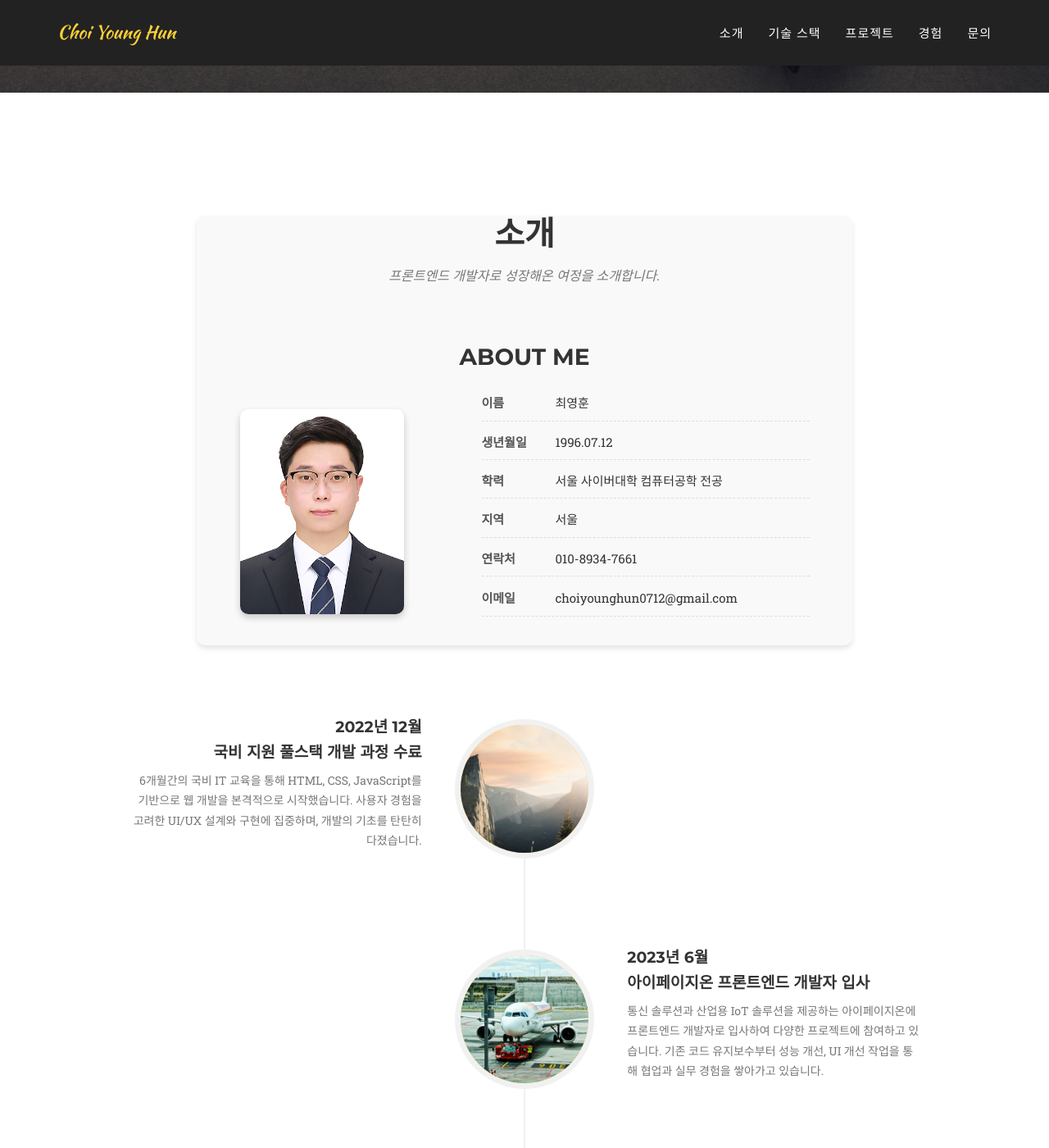
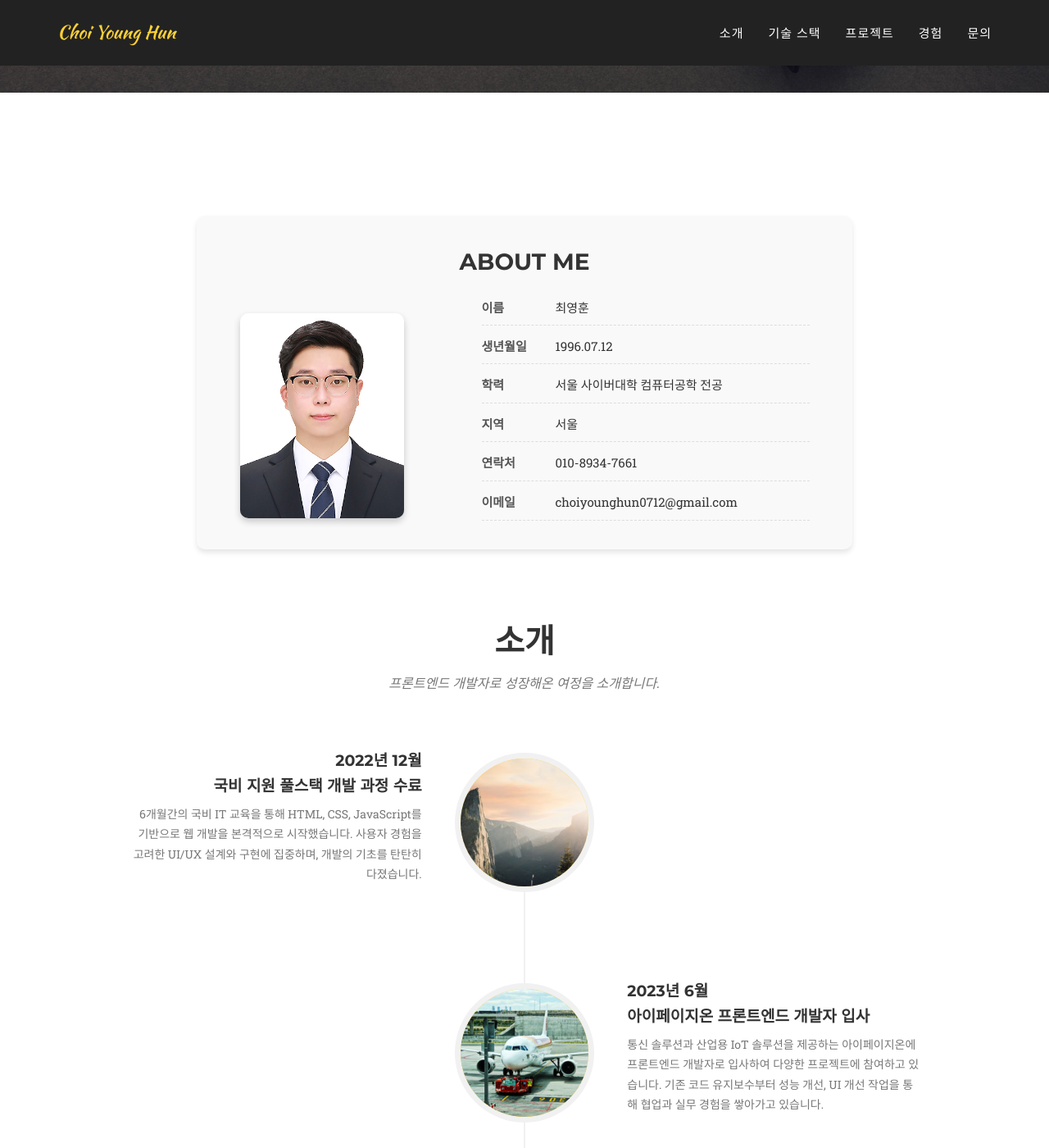
Before and after one commit to ggnu11/ggnu11.github.io, a Jekyll site: the page built from index.html, in a window 1280 px wide and 1400 px high, scrolled down 645 px. Shown: the whole window at 82% size. Built offline with Jekyll 4.4.1, drawn with Linux system fonts in a browser that asks for light colours; some web fonts are replaced.

Commit message:
[about] 소개 배치 수정

```diff
--- a/_includes/about.html
+++ b/_includes/about.html
@@ -2,12 +2,6 @@
 <section id="about">
   <div class="container">
     <div class="row">
-      <div class="col-lg-12 text-center">
-        <h2 class="section-heading">소개</h2>
-        <h3 class="section-subheading text-muted">
-          프론트엔드 개발자로 성장해온 여정을 소개합니다.
-        </h3>
-      </div>
       <div class="about-me-container">
         <h2 class="about-me-title">About Me</h2>
         <div class="about-me-content">
@@ -46,6 +40,12 @@
         </div>
       </div>
     <div class="row">
+      <div class="col-lg-12 text-center">
+        <h2 class="section-heading">소개</h2>
+        <h3 class="section-subheading text-muted">
+          프론트엔드 개발자로 성장해온 여정을 소개합니다.
+        </h3>
+      </div>
       <div class="col-lg-12">
         <ul class="timeline">
           <li>
```
